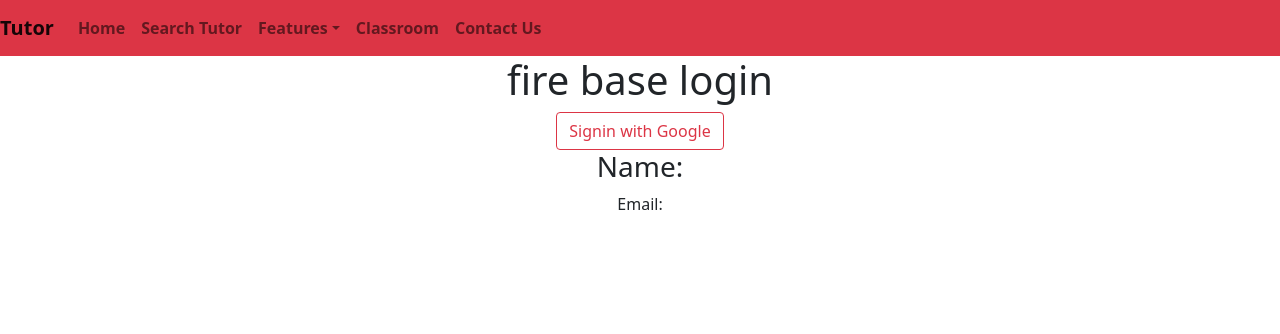
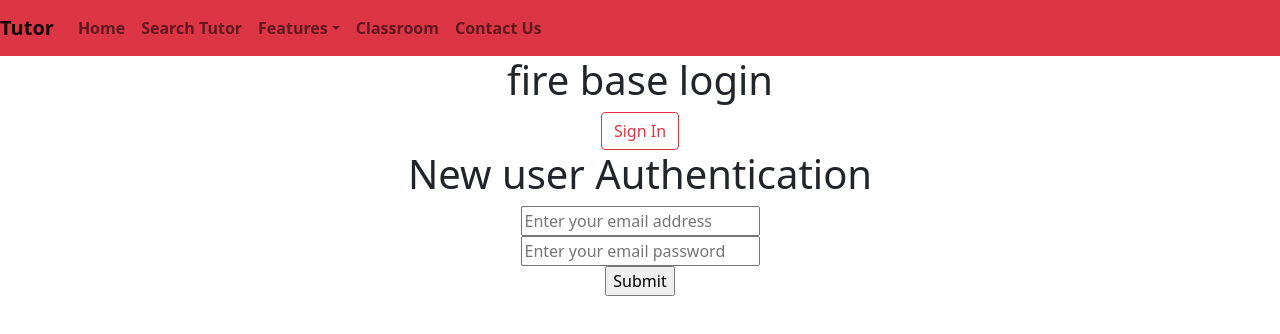
Before and after one commit to pd1116/Online-Tutor, a React (Create React App) app: page /login2 in a window 1280 px wide. Shown: the top 334 px of the page. Built offline with nearby package versions, Linux system fonts and the light colour scheme.

Commit message:
password validation

```diff
--- a/src/Components/Login2/Login2.js
+++ b/src/Components/Login2/Login2.js
@@ -1,7 +1,8 @@
 import React, { useState } from 'react';
 import Navbars from '../Navbars/Navbars';
 import { initializeApp } from 'firebase/app';
-import { getAuth, signInWithPopup, GoogleAuthProvider } from "firebase/auth";
+import { getAuth, signInWithPopup, GoogleAuthProvider, signOut } from "firebase/auth";
+
 // import firebaseConfig from '../FirebaseConfig/firebaseConfig'
 const firebaseConfig = {
     apiKey: "AIzaSyCpWcDy2KgVm32aFsjBHdFL1TVk1EUsW0A",
@@ -10,26 +11,39 @@ const firebaseConfig = {
     storageBucket: "nline-tutor-2022.appspot.com",
     messagingSenderId: "555367822954",
     appId: "1:555367822954:web:d215012953a44b8806fc13"
-  };
+};
 
 const app = initializeApp(firebaseConfig);
 const Login2 = () => {
     const provider = new GoogleAuthProvider();
 
-    const [user,setUser] = useState({})
+    const [user, setUser] = useState({
+        issignIn: false,
+        name: '',
+        email: '',
+        photo: ''
+    })
 
+    // sign in pop up
     const handleClick = () => {
         const auth = getAuth();
         signInWithPopup(auth, provider)
             .then((result) => {
-                // This gives you a Google Access Token. You can use it to access the Google API.
                 const credential = GoogleAuthProvider.credentialFromResult(result);
                 const token = credential.accessToken;
-                // The signed-in user info.
-                const user = result.user;
-                console.log(user);
-                setUser(user);
-                // ...
+                // const user = result.user;
+                const { displayName, email, photoURL } = result.user;
+
+                const userSignIn = {
+                    issignIn: true,
+                    name: displayName,
+                    email: email,
+                    photo: photoURL
+
+                }
+
+                setUser(userSignIn);
+
             }).catch((error) => {
                 // Handle Errors here.
                 const errorCode = error.code;
@@ -41,14 +55,81 @@ const Login2 = () => {
                 // ...
             });
 
+
+    }
+
+    // sign out pop up
+    const handleSignout = () => {
+
+
+        const auth = getAuth();
+        signOut(auth).then(() => {
+            // Sign-out successful.
+
+            const userSignOut = {
+                issignIn: false,
+                name: '',
+                email: '',
+                photo: ''
+            }
+            setUser(userSignOut)
+        }).catch((error) => {
+            // An error happened.
+        });
+
+    }
+const handleBlur = (e)=>{
+    console.log(e.target.name,e.target.value);
+if (e.target.name === 'email'){
+    const isEmailValid = /\S+@\S+\.\S+/.test(e.target.value);
+    console.log(isEmailValid);
+
+ }
+if (e.target.name === 'pass'){
+
+    const passLengthValid = (e.target.value).length >= 6;
+    const passNumberValid =/(?=.*[0-9])/.test(e.target.value);
+    console.log(passLengthValid && passNumberValid);
+
+ }
+
+
+}
+    const handleSubmit = ()=>{
+
     }
     return (
         <div>
             <Navbars></Navbars>
             <h1>fire base login</h1>
-            <button onClick={handleClick} className="btn btn-outline-danger">Signin with Google</button>
-        <h3>Name: {user.displayName}</h3>
-        <p>Email:{user.email}</p>
+            {
+                user.issignIn ? <button onClick={handleSignout} className="btn btn-outline-danger">Sign Out</button> :
+
+                    <button onClick={handleClick} className="btn btn-outline-danger">Sign In </button>
+            }
+            {/* <h3>Name: {user.displayName}</h3>
+        <p>Email:{user.email}</p> */}
+
+            {
+                user.issignIn && <div>
+
+                    <img className="img-thumbnail mt-3" src={user.photo} alt="" />
+                    <h4> Welcome, {user.name}</h4>
+                    <p> Email: {user.email}</p>
+
+                </div>
+
+            }
+
+            <br />
+            <h1>New user Authentication</h1>
+            <form onSubmit={handleSubmit}>
+                <input type="text" name="email" id="" onBlur={handleBlur} placeholder="Enter your email address" required />
+                <br />
+                <input type="password" name="pass" id="" onBlur={handleBlur} placeholder="Enter your email password" required/>
+                <br />
+                <input type="submit" value="Submit" />
+            </form>
 
         </div>
     );
```
